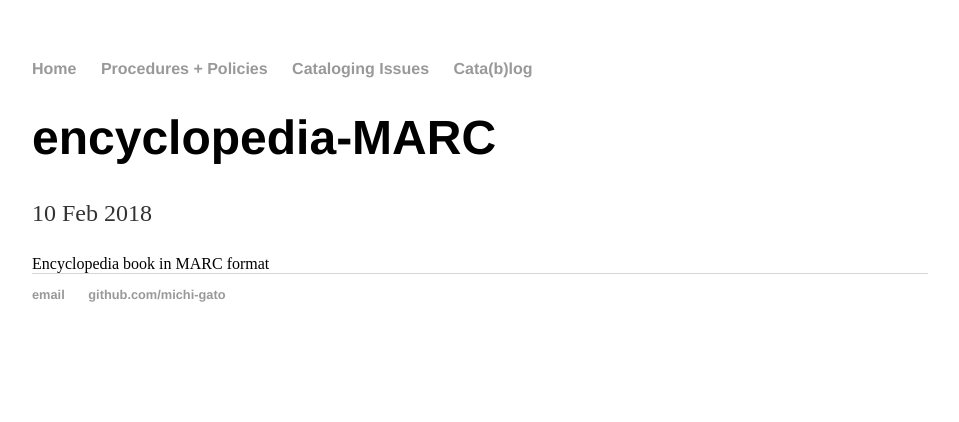
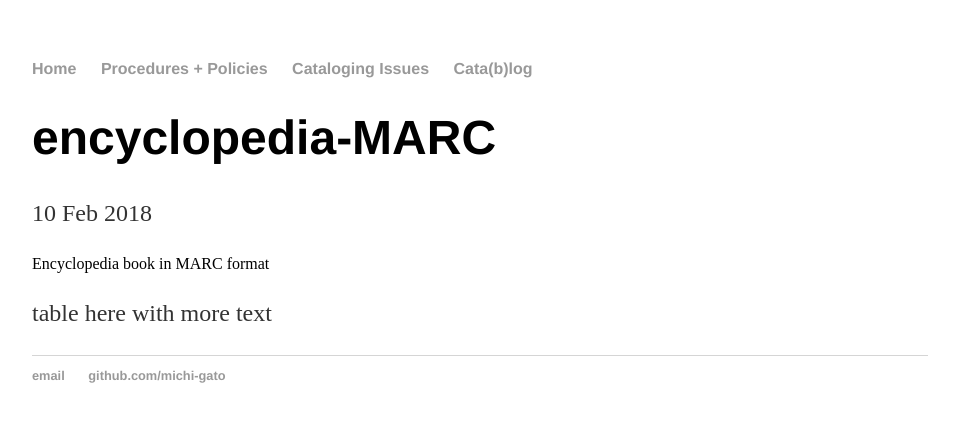
Before and after one commit to cat-alog/cat-alog.github.io, a Jekyll site: the page built from _posts/2018-02-10-encyclopedia-MARC.md, in a window 1280 px wide. Shown: the top 422 px of the page, without its empty margins (160-1119 px from the left). Built offline with Jekyll 4.4.1, drawn with Linux system fonts in a browser that asks for light colours.

Commit message:
Update 2018-02-10-encyclopedia-MARC.md

```diff
--- a/_posts/2018-02-10-encyclopedia-MARC.md
+++ b/_posts/2018-02-10-encyclopedia-MARC.md
@@ -5,3 +5,5 @@ date: 2018-02-10
 ---
 
 <div class="show"> Encyclopedia book in MARC format</div>
+
+table here with more text
```
